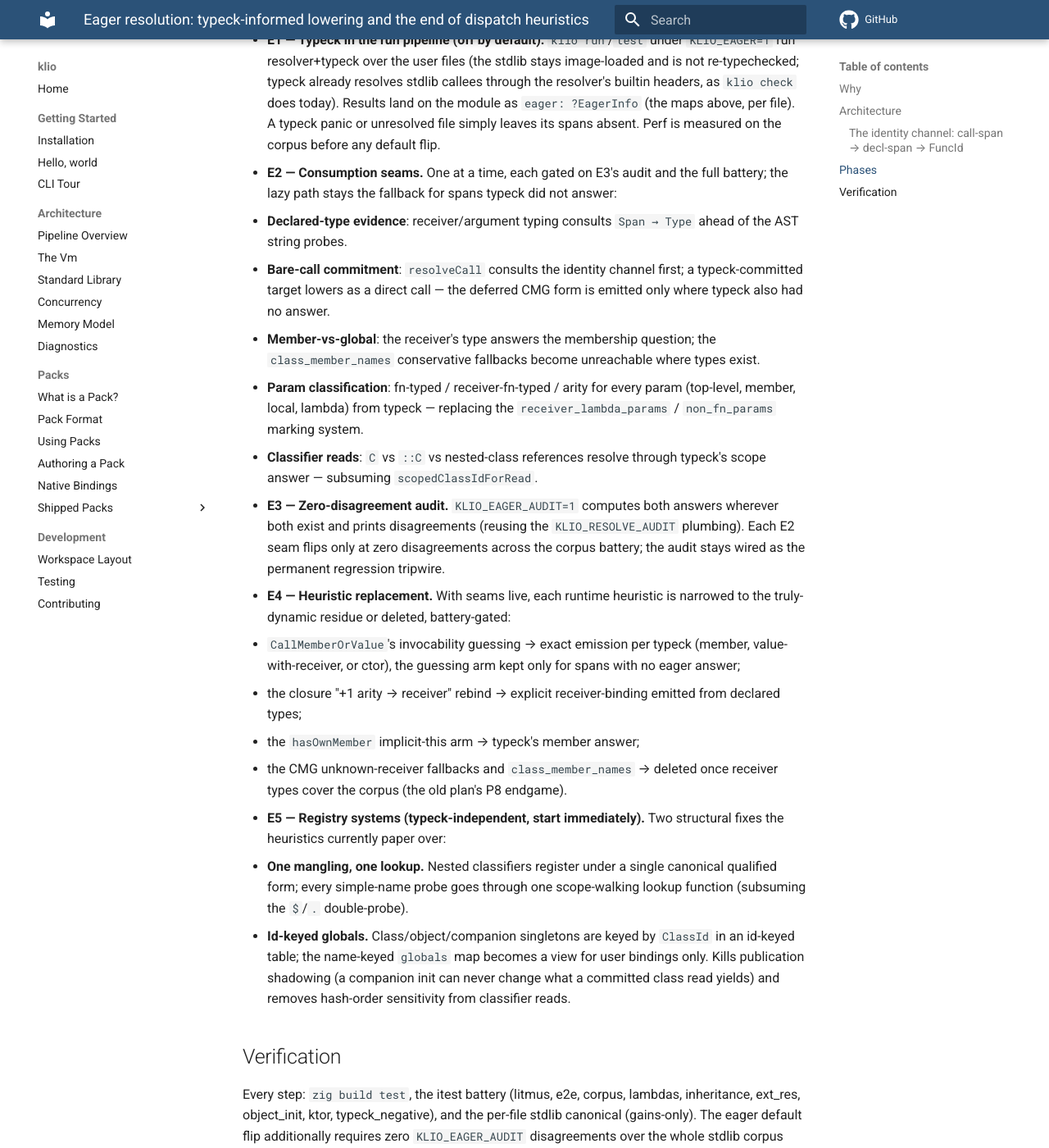
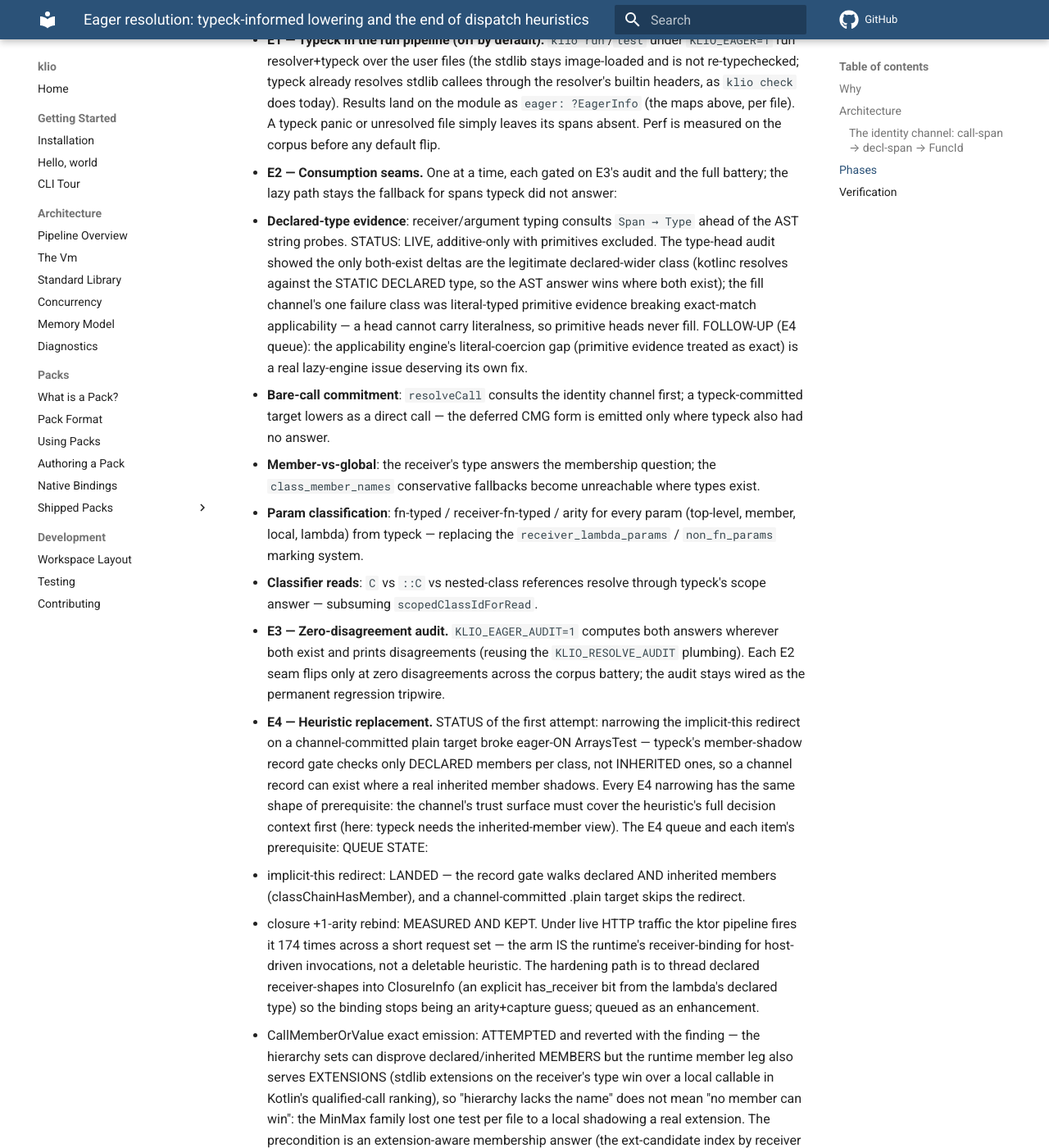
Before and after one commit to DrewCarlson/klio, an MkDocs documentation site: the page built from docs/eager-resolution-plan.md, in a window 1280 px wide and 1400 px high, scrolled down 1640 px. Shown: the whole window at 82% size. Built offline with MkDocs 1.6.1 and Material for MkDocs 9.7.7, drawn with Linux system fonts in a browser that asks for light colours; comment, search, counter and statistics services are not loaded; some of the changed text lies outside the part shown.

Commit message:
resolution: the eager channel records only trustworthy decisions
Self-picks, member shadows, vararg families, unresolved argument types and
filtered-to-one sets never record; type heads are consumed additively.

```diff
--- a/docs/eager-resolution-plan.md
+++ b/docs/eager-resolution-plan.md
@@ -75,7 +75,16 @@
   the full battery; the lazy path stays the fallback for spans typeck did
   not answer:
   1. **Declared-type evidence**: receiver/argument typing consults
-     `Span → Type` ahead of the AST string probes.
+     `Span → Type` ahead of the AST string probes. STATUS: LIVE,
+     additive-only with primitives excluded. The type-head audit showed
+     the only both-exist deltas are the legitimate declared-wider class
+     (kotlinc resolves against the STATIC DECLARED type, so the AST
+     answer wins where both exist); the fill channel's one failure class
+     was literal-typed primitive evidence breaking exact-match
+     applicability — a head cannot carry literalness, so primitive heads
+     never fill. FOLLOW-UP (E4 queue): the applicability engine's
+     literal-coercion gap (primitive evidence treated as exact) is a real
+     lazy-engine issue deserving its own fix.
   2. **Bare-call commitment**: `resolveCall` consults the identity channel
      first; a typeck-committed target lowers as a direct call — the deferred
      CMG form is emitted only where typeck also had no answer.
@@ -94,7 +103,41 @@
   disagreements across the corpus battery; the audit stays wired as the
   permanent regression tripwire.
 
-- **E4 — Heuristic replacement.** With seams live, each runtime heuristic is
+- **E4 — Heuristic replacement.** STATUS of the first attempt: narrowing
+  the implicit-this redirect on a channel-committed plain target broke
+  eager-ON ArraysTest — typeck's member-shadow record gate checks only
+  DECLARED members per class, not INHERITED ones, so a channel record can
+  exist where a real inherited member shadows. Every E4 narrowing has the
+  same shape of prerequisite: the channel's trust surface must cover the
+  heuristic's full decision context first (here: typeck needs the
+  inherited-member view). The E4 queue and each item's prerequisite:
+  QUEUE STATE:
+  - implicit-this redirect: LANDED — the record gate walks declared AND
+    inherited members (classChainHasMember), and a channel-committed
+    .plain target skips the redirect.
+  - closure +1-arity rebind: MEASURED AND KEPT. Under live HTTP traffic
+    the ktor pipeline fires it 174 times across a short request set —
+    the arm IS the runtime's receiver-binding for host-driven
+    invocations, not a deletable heuristic. The hardening path is to
+    thread declared receiver-shapes into ClosureInfo (an explicit
+    has_receiver bit from the lambda's declared type) so the binding
+    stops being an arity+capture guess; queued as an enhancement.
+  - CallMemberOrValue exact emission: ATTEMPTED and reverted with the
+    finding — the hierarchy sets can disprove declared/inherited MEMBERS
+    but the runtime member leg also serves EXTENSIONS (stdlib extensions
+    on the receiver's type win over a local callable in Kotlin's
+    qualified-call ranking), so "hierarchy lacks the name" does not mean
+    "no member can win": the MinMax family lost one test per file to a
+    local shadowing a real extension. The precondition is an
+    extension-aware membership answer (the ext-candidate index by
+    receiver head), not just the hierarchy sets.
+  - literal-coercion gap: NEUTRALIZED — the only live path was eager
+    primitive fills, which the channel excludes. The enhancement that
+    would let primitives fill is a numeric-family-aware evidence
+    comparison in applicability (Int evidence vs Byte param is not
+    definite for literal-typed values); worthwhile, canonical-gated,
+    not urgent.
+ With seams live, each runtime heuristic is
   narrowed to the truly-dynamic residue or deleted, battery-gated:
   - `CallMemberOrValue`'s invocability guessing → exact emission per typeck
     (member, value-with-receiver, or ctor), the guessing arm kept only for
```
Also changed, not shown: 6 other files.
